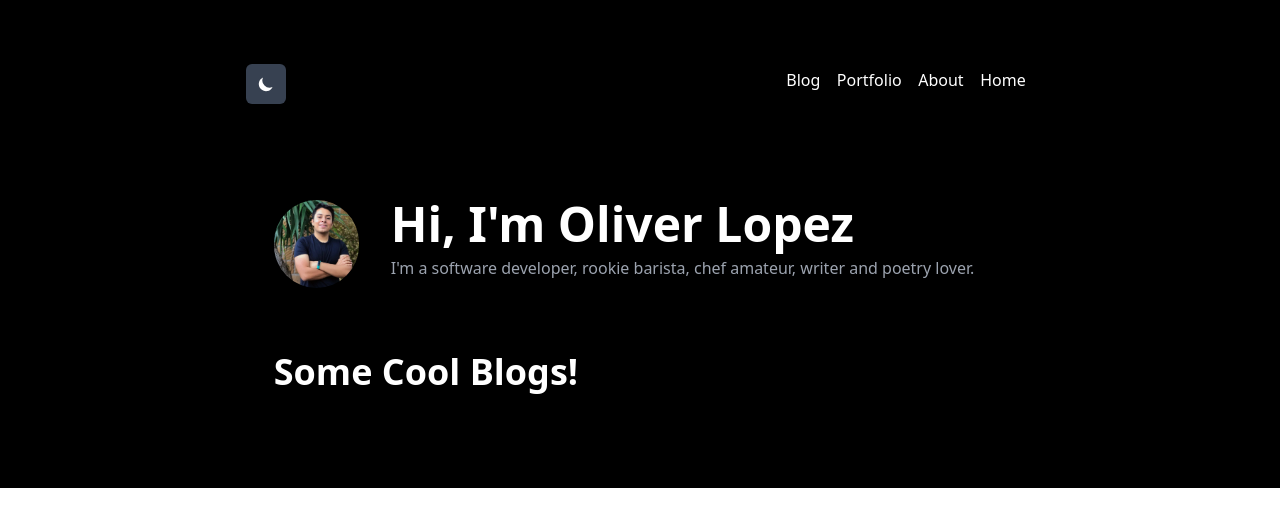
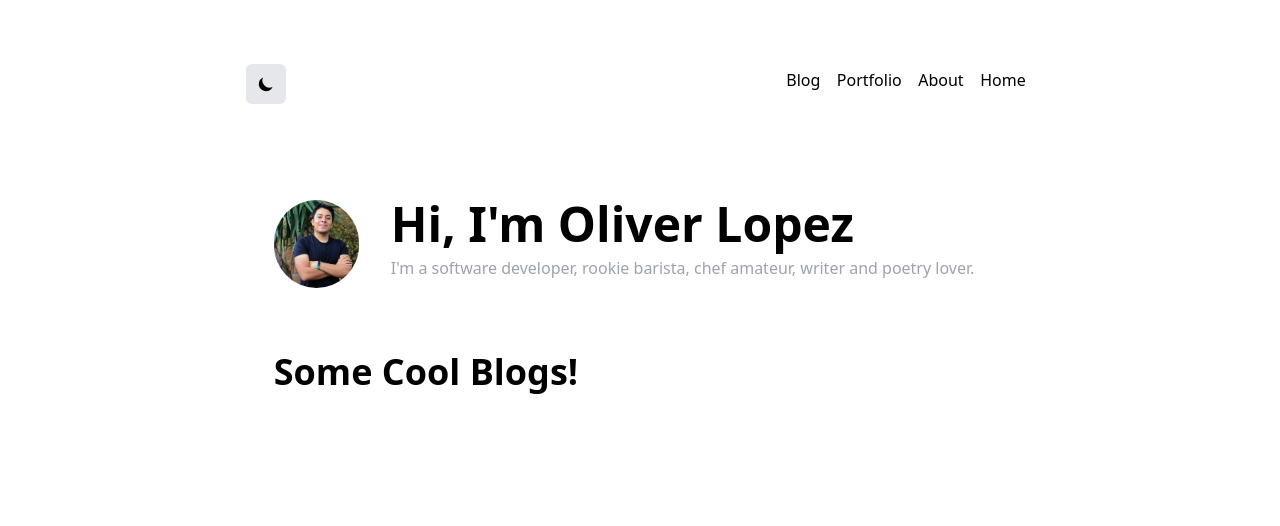
Before and after one commit to oliverloops/oliverloops.com, a Next.js app: page / in a window 1280 px wide. Shown: the top 526 px of the page. Built offline with nearby package versions, Linux system fonts and the light colour scheme.

Commit message:
dark mode context added

```diff
--- a/components/Layout.js
+++ b/components/Layout.js
@@ -1,10 +1,12 @@
-import { createContext } from "react";
+import { useState, createContext } from "react";
 import Head from "next/head";
 import Header from "./Header";
 
 export const darkMode = createContext();
 
 export default function Layout({ children, pageTitle, description }) {
+  const [dark, setDark] = useState(false);
+
   return (
     <>
       <Head>
@@ -14,8 +16,8 @@ export default function Layout({ children, pageTitle, description }) {
         <title>{pageTitle}</title>
       </Head>
 
-      <darkMode.Provider value={{ dark: "dark" }}>
-        <main className="dark">
+      <darkMode.Provider value={{ dark: dark }}>
+        <main className={dark ? "dark" : "white"}>
           <Header />
           <div className="flex flex-col  justify-center items-start w-full mx-auto px-8 py-8 dark:bg-black">
             {children}
```
